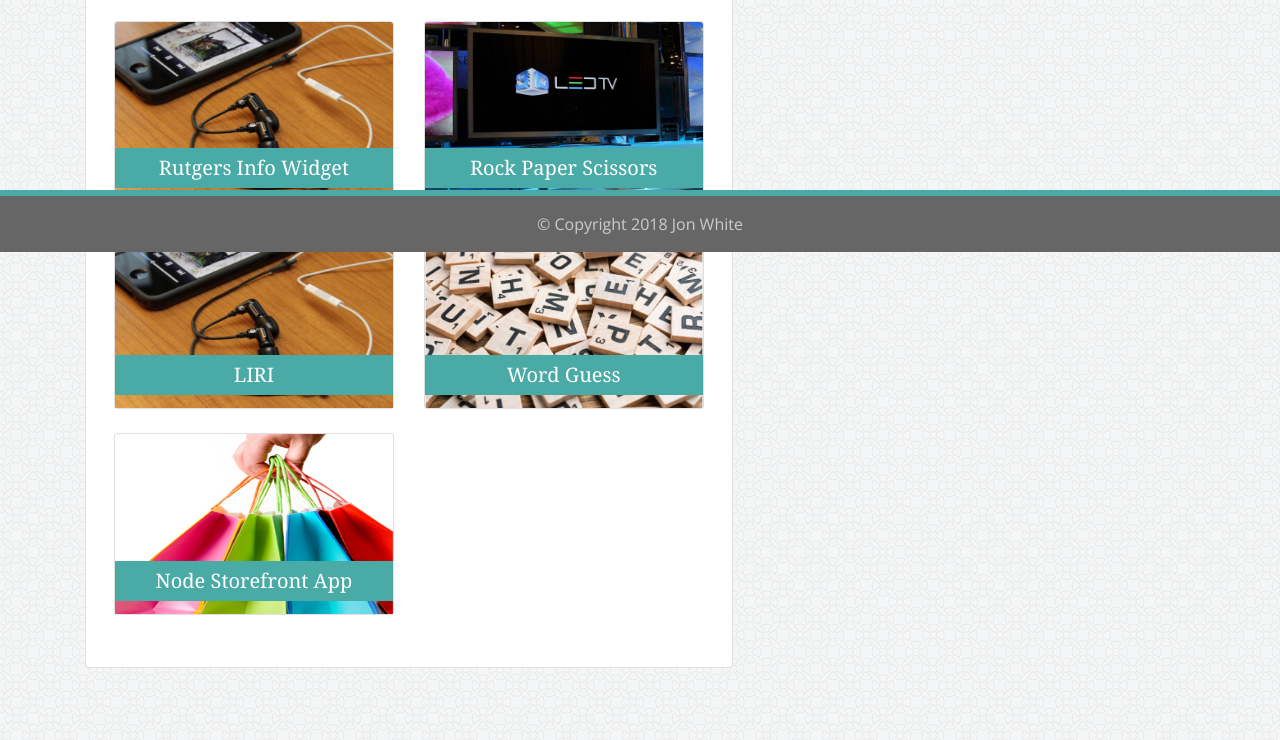
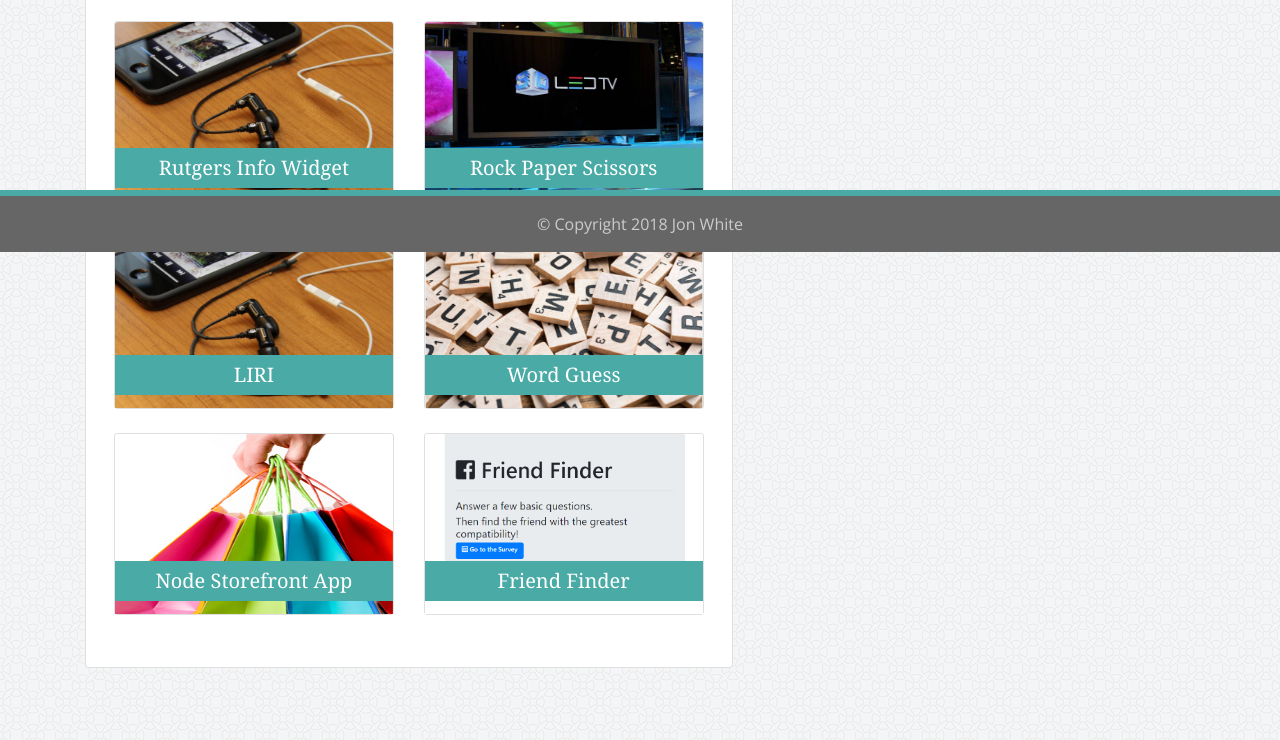
Before and after one commit to MotionSwing/MotionSwing.github.io, a plain HTML site: page portfolio.html in a window 1280 px wide. Shown: the part 548-1288 px from the top of the page. Drawn offline with nearby package versions, Linux system fonts and the light colour scheme.

Commit message:
added friend finder

```diff
--- a/portfolio.html
+++ b/portfolio.html
@@ -122,6 +122,14 @@
 						  		</a>
 						  	</div>
 						  </div>
+						  <div class="col-sm-6">
+						  	<div class="card mb-4 position-relative">
+						  		<a href="https://github.com/jonathan-white/FriendFinder">
+						  			<img class="card-img-top" src="assets/images/friendfinder.png" alt="FriendFinder">
+						  			<h5 class="card-title position-absolute text-white text-center w-100 p-2">Friend Finder</h5>
+						  		</a>
+						  	</div>
+						  </div>
 						</div>
 					</div>
 			    </div>
```
Also changed, not shown: assets/images/friendfinder.png (added).
